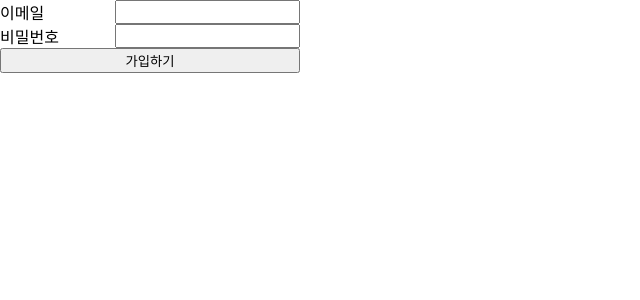
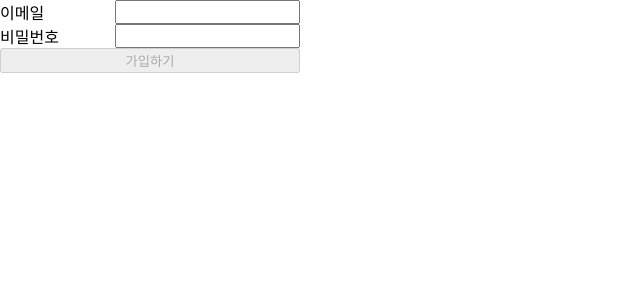
Before and after one commit to SongNoin/wanted-pre-onboarding-challenge-fe-1, a React (Create React App) app in the folder wanted-to-do/: page /signup in a window 1280 px wide. Shown: the top 300 px of the page, without its empty margins (0-640 px from the left). Built offline with nearby package versions, Linux system fonts and the light colour scheme.

Commit message:
FEAT 회원가입 기본 로직 구현

```diff
--- a/wanted-to-do/src/components/SignUp/SignUp.container.tsx
+++ b/wanted-to-do/src/components/SignUp/SignUp.container.tsx
@@ -1,5 +1,56 @@
+import { useState } from "react";
 import SignUpUI from "./SignUp.presenter";
 
 export default function SignUpContainer() {
-  return <SignUpUI />;
+  const [email, setEmail] = useState("");
+  const [password, setPassword] = useState("");
+  const [emailErrorTxt, setEmailErrorTxt] = useState("");
+  const [passwordErrorTxt, setPasswordErrorTxt] = useState("");
+  const isVerifySignupForm =
+    email !== "" &&
+    password !== "" &&
+    emailErrorTxt === "" &&
+    passwordErrorTxt === "";
+
+  function onChangeEmail(e: React.ChangeEvent<HTMLInputElement>) {
+    if (e.target.value === "") {
+      setEmailErrorTxt("이메일을 입력해주세요");
+    } else if (!e.target.value.includes("@") || !e.target.value.includes(".")) {
+      setEmailErrorTxt("이메일 형식으로 입력해주세요 ex) wanted@naver.com");
+    } else setEmailErrorTxt("");
+    setEmail(e.target.value);
+  }
+
+  function onChangePassword(e: React.ChangeEvent<HTMLInputElement>) {
+    if (e.target.value === "") {
+      setPasswordErrorTxt("비밀번호를 입력해주세요");
+    } else if (e.target.value.length < 8) {
+      setPasswordErrorTxt("비밀번호를 8자 이상 입력해주세요");
+    } else setPasswordErrorTxt("");
+
+    setPassword(e.target.value);
+  }
+
+  function onClickSignUp() {
+    fetch(`http://localhost:8080/users/create`, {
+      headers: {
+        "Content-Type": "application/json",
+      },
+      body: JSON.stringify({
+        email,
+        password,
+      }),
+    });
+  }
+
+  return (
+    <SignUpUI
+      onChangeEmail={onChangeEmail}
+      onChangePassword={onChangePassword}
+      emailErrorTxt={emailErrorTxt}
+      passwordErrorTxt={passwordErrorTxt}
+      onClickSignUp={onClickSignUp}
+      isVerifySignupForm={isVerifySignupForm}
+    />
+  );
 }
--- a/wanted-to-do/src/components/SignUp/SignUp.presenter.tsx
+++ b/wanted-to-do/src/components/SignUp/SignUp.presenter.tsx
@@ -1,18 +1,36 @@
 import styled from "styled-components";
 
-export default function SignUpUI() {
+interface Props {
+  onChangeEmail: (e: React.ChangeEvent<HTMLInputElement>) => void;
+  onChangePassword: (e: React.ChangeEvent<HTMLInputElement>) => void;
+  emailErrorTxt: string;
+  passwordErrorTxt: string;
+  onClickSignUp: () => void;
+  isVerifySignupForm: boolean;
+}
+
+export default function SignUpUI({
+  onChangeEmail,
+  onChangePassword,
+  emailErrorTxt,
+  passwordErrorTxt,
+  onClickSignUp,
+  isVerifySignupForm,
+}: Props) {
   return (
     <>
       <Wrap>
         <InputWrap>
           <span>이메일</span>
-          <input />
+          <input onChange={(e) => onChangeEmail(e)} />
         </InputWrap>
+        <ErrorText>{emailErrorTxt}</ErrorText>
         <InputWrap>
           <span>비밀번호</span>
-          <input />
+          <input onChange={(e) => onChangePassword(e)} />
         </InputWrap>
-        <button>가입하기</button>
+        <ErrorText>{passwordErrorTxt}</ErrorText>
+        <button disabled={!isVerifySignupForm}>가입하기</button>
       </Wrap>
     </>
   );
@@ -28,3 +46,7 @@ const InputWrap = styled.div`
   display: flex;
   justify-content: space-between;
 `;
+
+const ErrorText = styled.div`
+  color: red;
+`;
```
